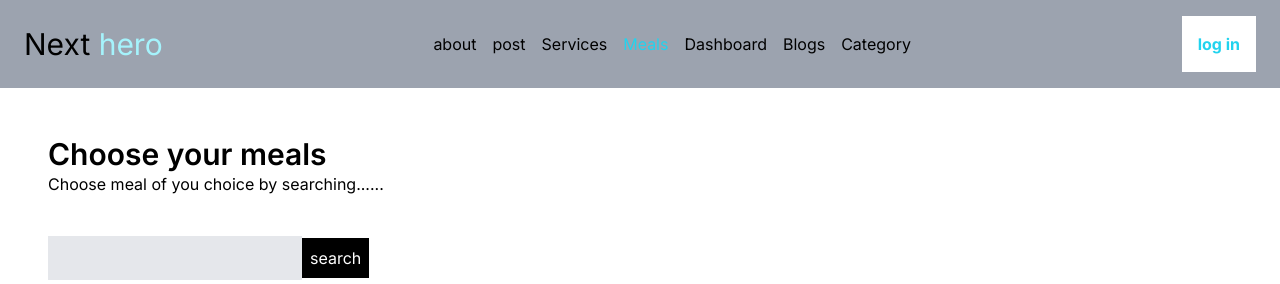
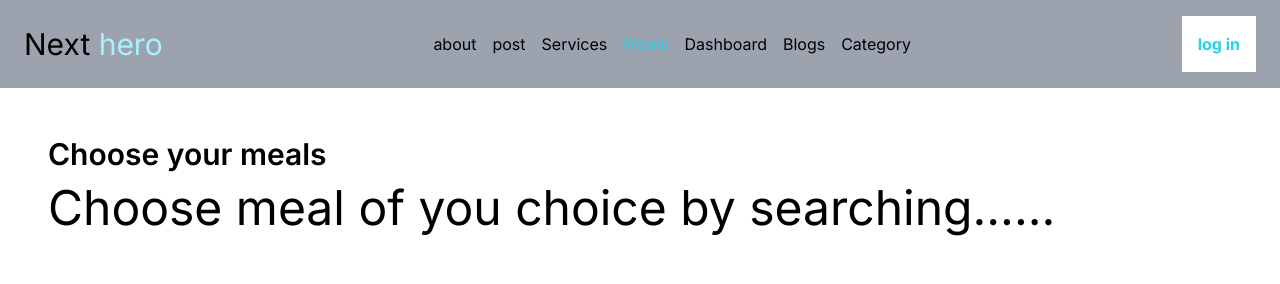
Before and after one commit to osmangonibinismail/next-hero-main, a Next.js app: page /meals in a window 1280 px wide. Shown: the top 284 px of the page. Built offline with nearby package versions, Linux system fonts and the light colour scheme; no server answers.

Commit message:
Styling In NextJS And CSS Modules

```diff
--- a/src/app/meals/page.jsx
+++ b/src/app/meals/page.jsx
@@ -1,11 +1,12 @@
 import Meals from '@/components/Meals'
 import React from 'react'
+import styles from './styles.module.css'
 
 const mealsPage = () => {
   return (
     <div className='p-12'>
       <h1 className='text-3xl font-semibold'>Choose your meals</h1>
-      <p>Choose meal of you choice by searching...... </p>
+      <p className={styles.text_large}>Choose meal of you choice by searching...... </p>
       <Meals/>
     </div>
   )
--- /dev/null
+++ b/src/app/meals/styles.module.css
@@ -0,0 +1,7 @@
+.font_tomato {
+    color: tomato;
+}
+
+.text_large{
+    font-size: 3rem;
+}
```
